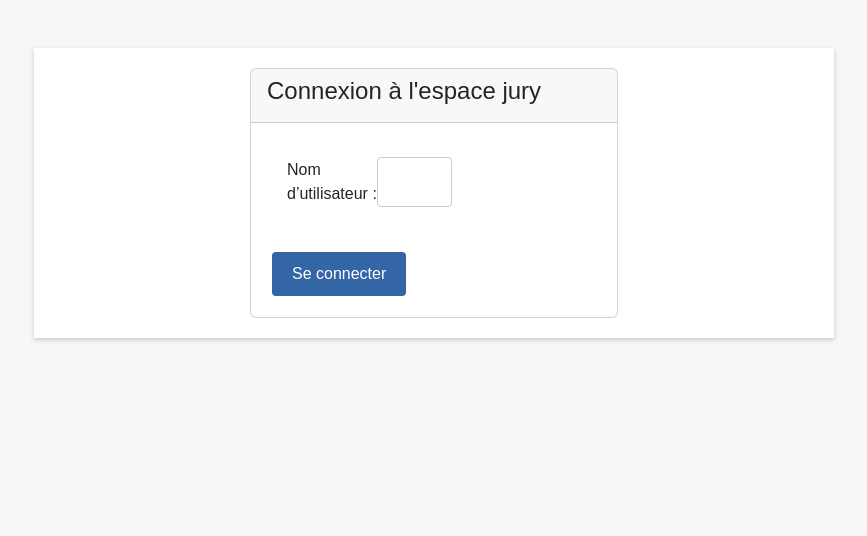
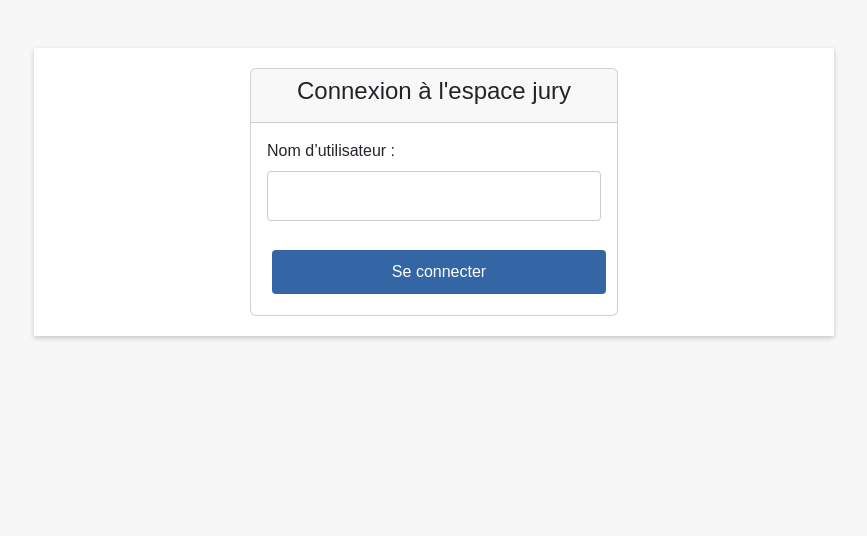
Before and after one commit to pierreandrieu/olympiadesnsi, a Django app: template login/templates/login/login_organisateur.html in a window 1280 px wide. Shown: the top 536 px of the page, without its empty margins (206-1073 px from the left). Run offline with Django 5.2, Linux system fonts and the light colour scheme; the template is opened without the code that fills it: values that come from a table or form of the project are taken from there, others are empty; parts of the project's set-up code (start-up, migrations or seed data) failed here and were passed over; some libraries are stand-ins or nearby versions.

Commit message:
Amélioration du formulaire de connection

```diff
--- a/login/templates/login/login_organisateur.html
+++ b/login/templates/login/login_organisateur.html
@@ -5,36 +5,35 @@
         <div class="row justify-content-center">
             <div class="col-md-6">
                 <div class="card">
-                    <div class="card-header">
+                    <div class="card-header text-center">
                         <h4 class="card-title">Connexion à l'espace jury</h4>
                     </div>
                     <div class="card-body">
                         <form method="post">
                             {% csrf_token %}
-                            <div class="form-group">
+                            <div class="mb-3">
                                 {{ form.username.label_tag }}
                                 {{ form.username }}
                             </div>
-                            <div class="form-group">
+                            <div class="mb-3">
                                 {{ form.password.label_tag }}
                                 {{ form.password }}
                             </div>
                             {% if form.fields.captcha.required %}
-                                <div class="form-group">
+                                <div class="mb-3">
                                     {{ form.captcha.label_tag }}
                                     {{ form.captcha }}
                                 </div>
                             {% endif %}
-                            <button type="submit" class="btn btn-primary">Se connecter</button>
+                            <button type="submit" class="btn btn-primary w-100">Se connecter</button>
                         </form>
                         {% if messages %}
                             {% for message in messages %}
-                                <div class="message {{ message.tags }}">
+                                <div class="alert {{ message.tags }} mt-3" role="alert">
                                     {{ message }}
                                 </div>
                             {% endfor %}
                         {% endif %}
-
                     </div>
                 </div>
             </div>
```
Also changed, not shown: login/templates/login/login_participant.html (+6 -7 lines).
